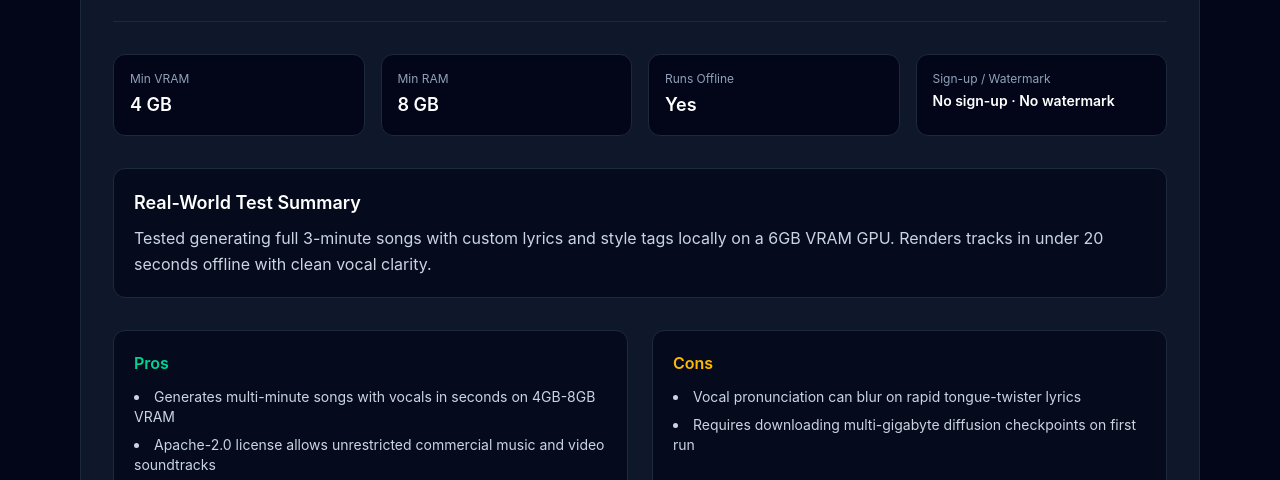
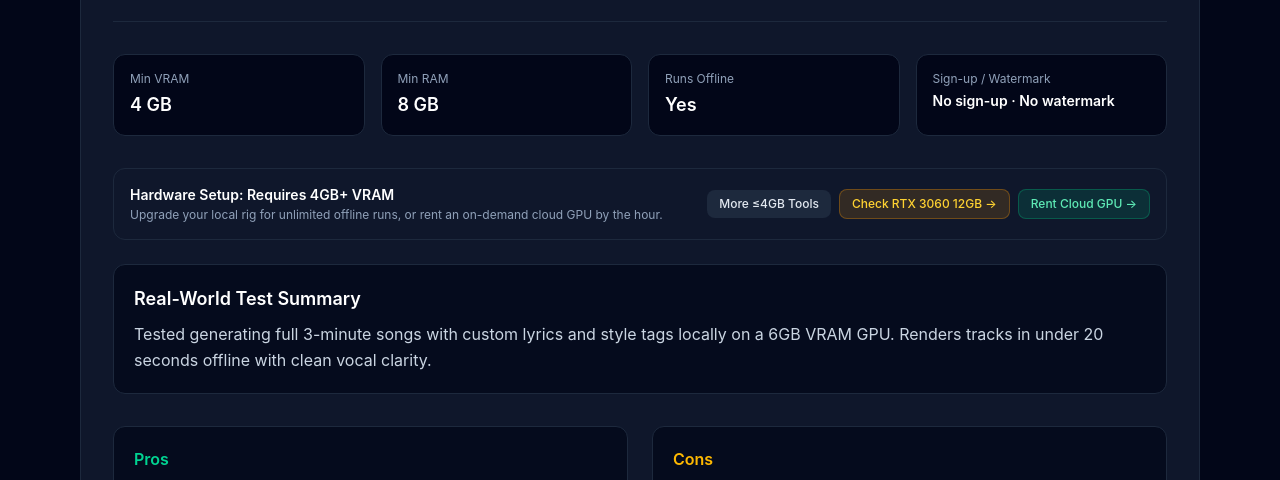
Before and after one commit to tranalvin28-coder/libreaideck, an Astro site: page /tool/ace-step in a window 1280 px wide. Shown: the part 295-775 px from the top of the page. Built offline with nearby package versions, Linux system fonts and the light colour scheme; Astro itself is replaced by a stand-in of ours.

Commit message:
Configure Amazon Associates (libreaideck-20) and RunPod referral links

```diff
--- a/src/layouts/BaseLayout.astro
+++ b/src/layouts/BaseLayout.astro
@@ -62,7 +62,7 @@ const ogImageURL = `${siteOrigin}/og-image.svg`;
 
     <footer class="border-t border-slate-800 mt-16 py-8 text-center text-xs text-slate-400">
       <div class="max-w-6xl mx-auto px-4">
-        LibreAIDeck.com — Local &amp; Open-Source AI Directory
+        LibreAIDeck.com — Local &amp; Open-Source AI Directory<br /><span class="text-[11px] text-slate-500 mt-1 inline-block">As an Amazon Associate I earn from qualifying purchases.</span>
       </div>
     </footer>
   </body>
--- a/src/pages/tool/[slug].astro
+++ b/src/pages/tool/[slug].astro
@@ -209,6 +209,49 @@ const breadcrumbSchema = {
       </div>
     </section>
 
+    <aside class="bg-slate-900/80 border border-slate-800 rounded-xl p-4 flex flex-col lg:flex-row lg:items-center justify-between gap-4 my-6">
+      <div class="text-sm">
+        <div class="font-semibold text-white mb-0.5">
+          {tool.min_vram_gb === 0
+            ? `Hardware Setup: Runs on CPU (${tool.min_ram_gb}GB+ System RAM)`
+            : `Hardware Setup: Requires ${tool.min_vram_gb}GB+ VRAM`}
+        </div>
+        <p class="text-xs text-slate-400">
+          {tool.min_vram_gb === 0
+            ? "No discrete GPU required. Smooth batch runs with a 32GB RAM upgrade or an energy-efficient Mini PC."
+            : "Upgrade your local rig for unlimited offline runs, or rent an on-demand cloud GPU by the hour."}
+        </p>
+      </div>
+      <div class="flex flex-wrap items-center gap-2 shrink-0">
+        <a
+          href={tool.min_vram_gb === 0 ? "/vram/cpu-only" : tool.min_vram_gb <= 4 ? "/vram/4gb" : tool.min_vram_gb <= 6 ? "/vram/6gb" : "/vram/8gb"}
+          class="px-3 py-1.5 rounded-lg bg-slate-800 hover:bg-slate-700 text-slate-200 text-xs font-medium transition"
+        >
+          {tool.min_vram_gb === 0 ? "More CPU-Only AI" : `More ≤${tool.min_vram_gb <= 8 ? tool.min_vram_gb : 8}GB Tools`}
+        </a>
+        <a
+          href={tool.min_vram_gb === 0
+            ? `https://www.amazon.com/s?k=32GB+DDR5+RAM+kit&tag=libreaideck-20`
+            : `https://www.amazon.com/s?k=RTX+3060+12GB&tag=libreaideck-20`}
+          target="_blank"
+          rel="sponsored noopener noreferrer"
+          class="px-3 py-1.5 rounded-lg bg-amber-500/15 hover:bg-amber-500/25 text-amber-300 border border-amber-500/30 text-xs font-medium transition"
+        >
+          {tool.min_vram_gb === 0 ? "Check 32GB RAM Price →" : "Check RTX 3060 12GB →"}
+        </a>
+        {tool.min_vram_gb > 0 && (
+          <a
+            href="https://runpod.io?ref=xhjwok0s"
+            target="_blank"
+            rel="sponsored noopener noreferrer"
+            class="px-3 py-1.5 rounded-lg bg-emerald-500/15 hover:bg-emerald-500/25 text-emerald-300 border border-emerald-500/30 text-xs font-medium transition"
+          >
+            Rent Cloud GPU →
+          </a>
+        )}
+      </div>
+    </aside>
+
     <section class="bg-slate-950/70 border border-slate-800 rounded-xl p-5">
       <h2 class="text-lg font-semibold text-white mb-2">Real-World Test Summary</h2>
       <p class="text-slate-300 leading-relaxed">{tool.real_test_summary}</p>
```
